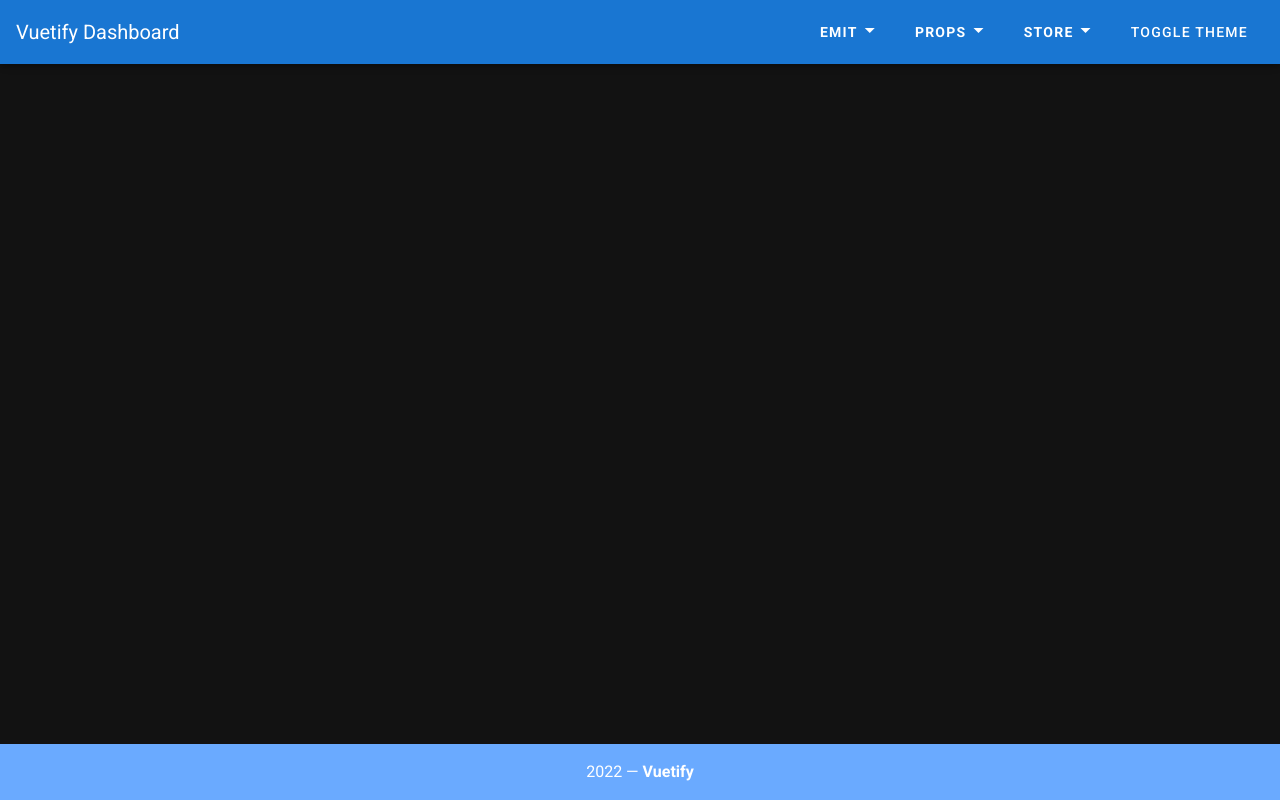
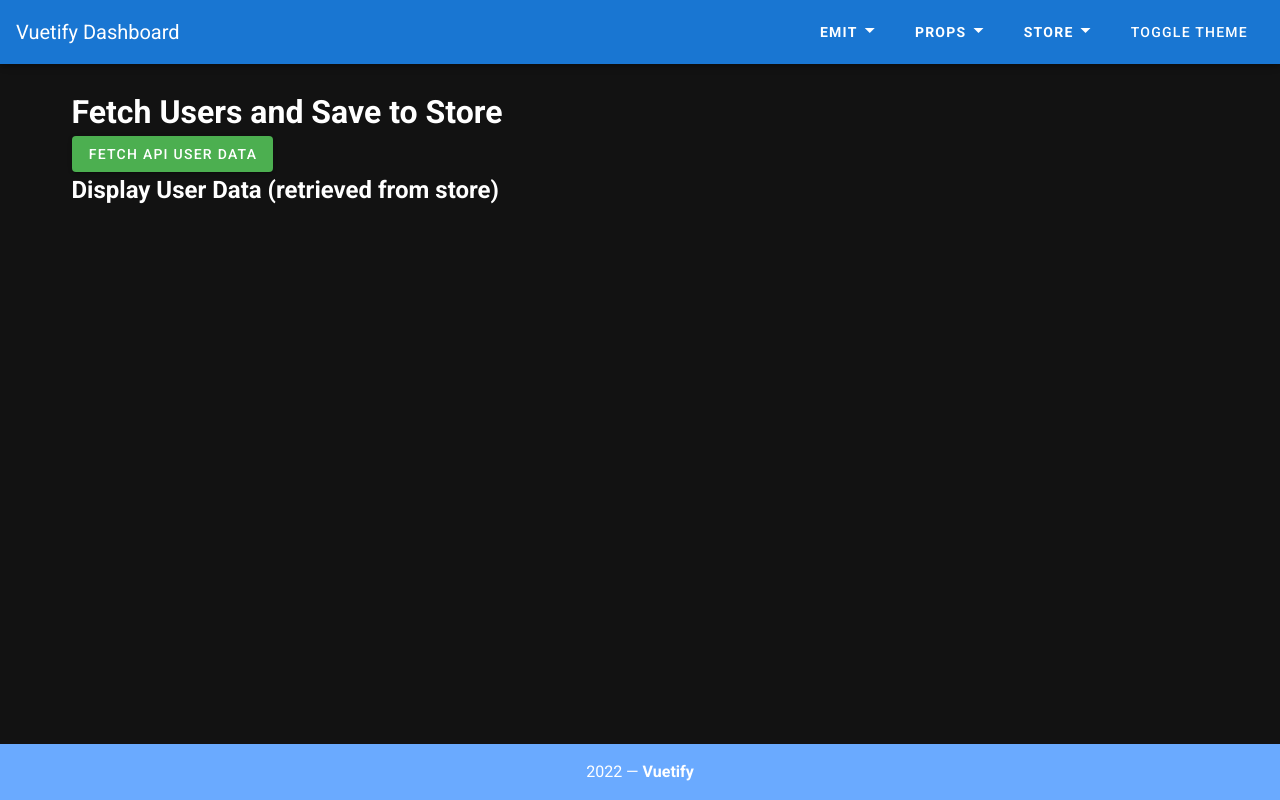
Before and after one commit to Kenan-Kadic/nuxt-learning, a Nuxt app: page /store/apidata in a window 1280 px wide. Built offline with nearby package versions, Linux system fonts and the light colour scheme.

Commit message:
committing

```diff
--- /dev/null
+++ b/components/store/FetchedApiData.vue
@@ -0,0 +1,51 @@
+<template>
+  <v-container>
+    <h1>Fetch Users and Save to Store</h1>
+    <v-btn class="green" @click="fetchSomething">Fetch API User DATA</v-btn>
+
+    <h2>Display User Data (retrieved from store)</h2>
+    <div v-for="(user, index) in usersFromStore" :key="index">
+    <p>{{ user.id }}</p>
+     </div>
+  </v-container>
+</template>
+
+<script>
+export default {
+  name: "FetchedApiData",
+
+  data() {
+    return {
+      users: [],
+    }
+  },
+
+  methods: {
+    fetchSomething() {
+      console.log('function has run')
+      this.$axios.get('https://jsonplaceholder.typicode.com/users')
+        .then(resp => {
+          if (resp.status === 200) {
+            alert(resp.data);
+            this.users = resp.data;
+            this.$store.commit("store/CHANGE_DATA", this.users);
+          }
+        })
+        .catch(err => {
+          console.error(err);
+        })
+    },
+  },
+
+  computed: {
+    usersFromStore() {
+      console.log(this.$store.state["store/data"])
+      return this.$store.state["store/data"];
+    },
+  },
+}
+</script>
+
+<style scoped>
+
+</style>
--- a/layouts/default.vue
+++ b/layouts/default.vue
@@ -16,7 +16,7 @@
             :key="child.title"
             class="pa-0"
           >
-            <v-btn block text class="green font-weight-medium px-3" :to="child.to">
+            <v-btn tile outlined block text class="green font-weight-medium px-3" :to="child.to">
               {{ child.title }}
             </v-btn>
           </v-card-actions>
@@ -69,7 +69,8 @@ export default {
         },
         {
           items: [
-            {title: 'Vuex Mutation', to:'/store/mutation' },
+            {title: 'Vuex Mutation', to:'/store/mutation'},
+            {title: 'Save Api Data', to:'/store/apidata'},
           ],
           title: 'Store',
         },
--- /dev/null
+++ b/pages/store/apidata.vue
@@ -0,0 +1,28 @@
+<template>
+  <v-container>
+    <FetchedApiData></FetchedApiData>
+  </v-container>
+</template>
+
+<script>
+
+import FetchedApiData from "~/components/store/FetchedApiData";
+
+export default {
+  name: "apidata",
+
+  components: {FetchedApiData},
+
+  data() {
+    return {
+      users: null,
+    }
+  },
+
+
+}
+</script>
+
+<style scoped>
+
+</style>
--- /dev/null
+++ b/store/store.js
@@ -0,0 +1,9 @@
+export const state = () =>({
+  data: null,
+})
+
+export const mutations = {
+  CHANGE_DATA(state, NewData) {
+    state.data = NewData;
+  }
+}
```
